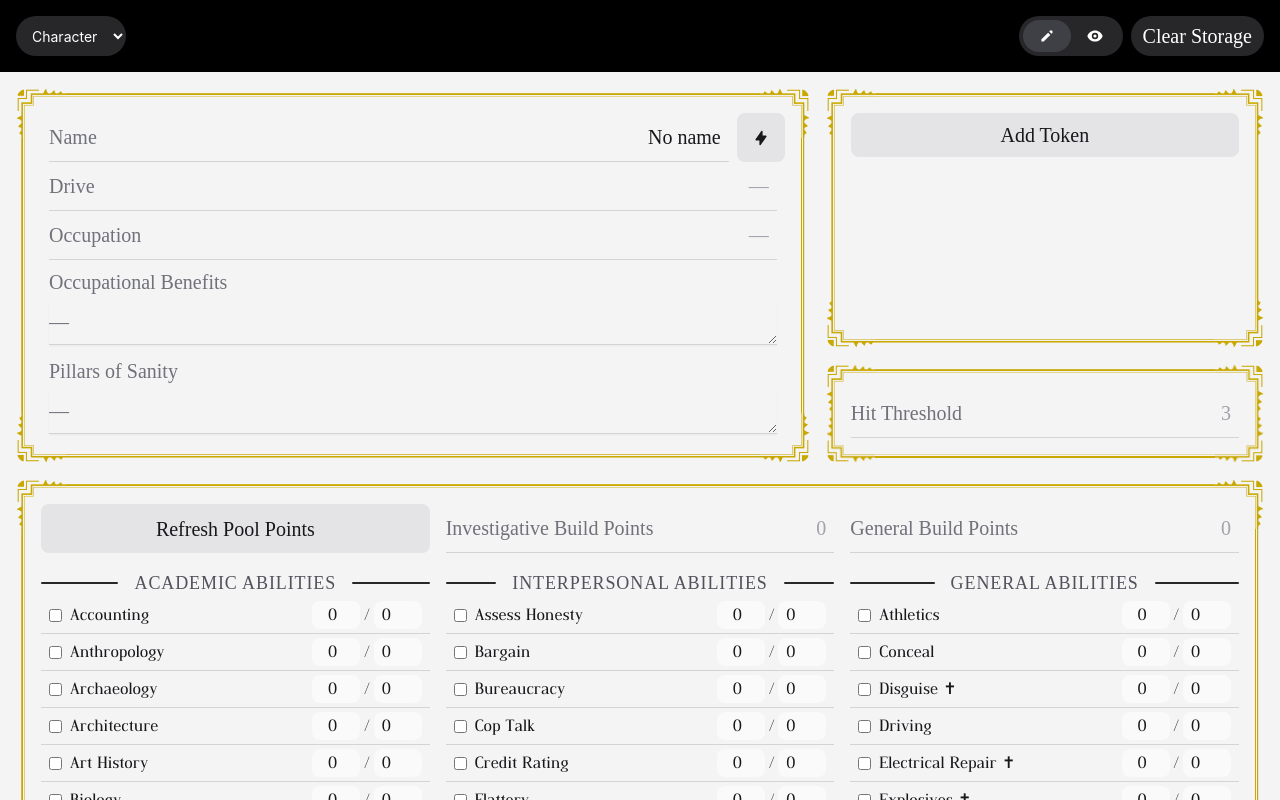
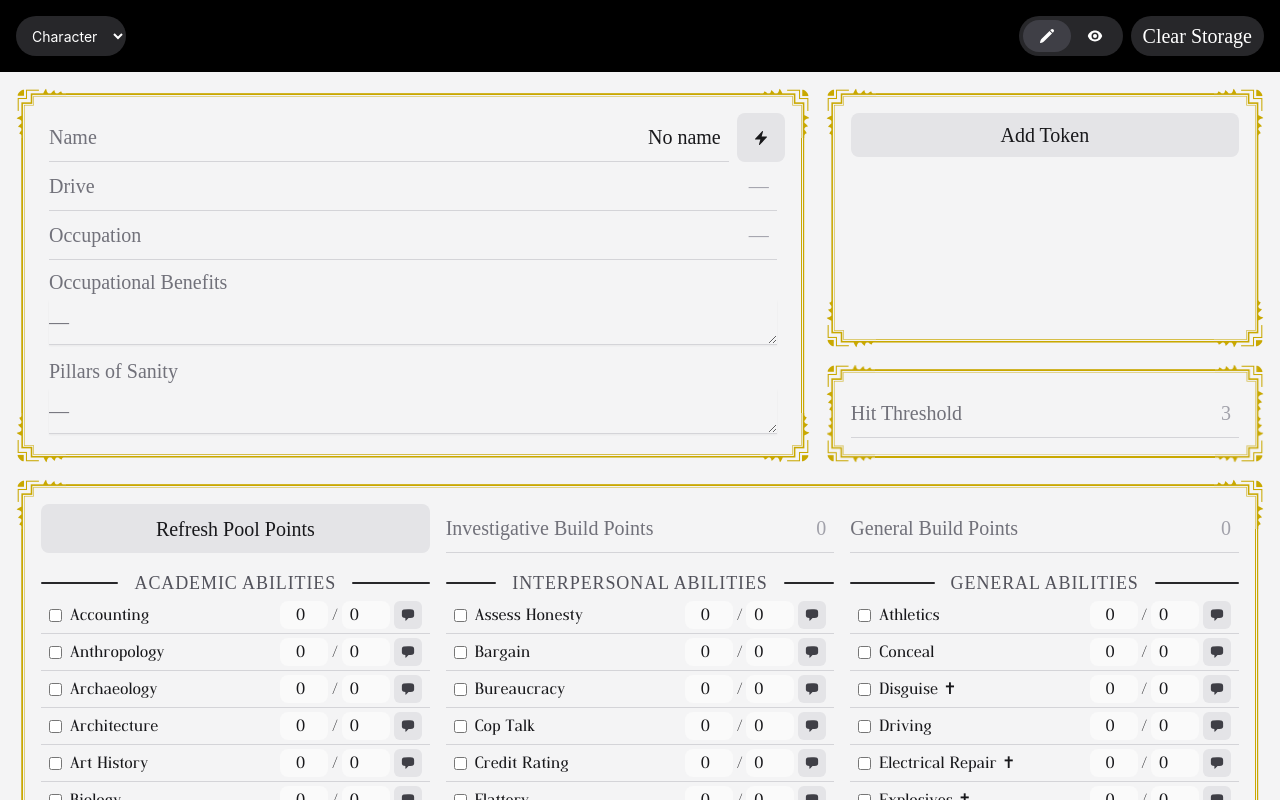
Before and after one commit to Heilemann/trail-of-cthulhu, a React (Create React App) app: page / in a window 1280 px wide. Shown: the top 800 px of the page. Built offline with nearby package versions, Linux system fonts and the light colour scheme; a web font is replaced by a local one.

Commit message:
Updating

```diff
--- a/package.json
+++ b/package.json
@@ -3,7 +3,7 @@
 	"version": "0.1.0",
 	"private": true,
 	"dependencies": {
-		"@heroicons/react": "^1.0.6",
+		"@heroicons/react": "^2.0.13",
 		"@radix-ui/react-popover": "1.0.2",
 		"@testing-library/jest-dom": "^5.16.4",
 		"@testing-library/react": "^13.3.0",
--- a/src/components/DevToolbar.tsx
+++ b/src/components/DevToolbar.tsx
@@ -1,4 +1,4 @@
-import { EyeIcon, PencilIcon } from '@heroicons/react/solid'
+import { EyeIcon, PencilIcon } from '@heroicons/react/24/solid'
 import { useContext, useEffect, useState } from 'react'
 import { useForm, useWatch } from 'react-hook-form'
 import { TAccess, TState } from '../interfaces'
--- a/src/components/DragAndDrop.tsx
+++ b/src/components/DragAndDrop.tsx
@@ -54,14 +54,17 @@ export default function DragAndDrop(props: IDragAndDropProps) {
 
 			switch (message) {
 				case 'onDragEnter':
+					console.log('drag enter')
 					handleDragEnterFromParent(e)
 					break
 
 				case 'onDragOver':
+					console.log('drag over')
 					handleDragOverFromParent(e)
 					break
 
 				case 'onDrop':
+					console.log('drop')
 					handleDropFromParent(e)
 					break
 			}
@@ -95,7 +98,7 @@ export default function DragAndDrop(props: IDragAndDropProps) {
 	useEffect(handleInitialLoad, [postMessageListener])
 
 	return (
-		<div className='min-h-full h-full' onDrop={handleDrop}>
+		<div className='h-full min-h-full' onDrop={handleDrop}>
 			{children}
 		</div>
 	)
--- a/src/components/SkillPopover.tsx
+++ b/src/components/SkillPopover.tsx
@@ -24,7 +24,7 @@ export function SkillPopover({
 						<Popover.Close className='PopoverClose' aria-label='Close'>
 							X
 						</Popover.Close>
-						<Popover.Arrow className='dark:fill-white' />
+						<Popover.Arrow className='fill-white dark:fill-white' />
 					</Popover.Content>
 				</Popover.Portal>
 			</Popover.Root>
--- a/src/components/character/BasicInfo.tsx
+++ b/src/components/character/BasicInfo.tsx
@@ -1,4 +1,4 @@
-import { LightningBoltIcon } from '@heroicons/react/solid'
+import { BoltIcon } from '@heroicons/react/24/solid'
 import { useContext } from 'react'
 import { useFormContext, useWatch } from 'react-hook-form'
 import { twMerge } from 'tailwind-merge'
@@ -49,7 +49,7 @@ export default function BasicInfo(props: IBasicInfoProps) {
 								})
 							}
 						>
-							<LightningBoltIcon className='h-4 w-4' aria-hidden='true' />
+							<BoltIcon className='h-4 w-4' aria-hidden='true' />
 						</Button>
 					)}
 				</div>
--- a/src/components/character/Skill.tsx
+++ b/src/components/character/Skill.tsx
@@ -2,11 +2,11 @@ import { useContext } from 'react'
 import { useFormContext, useWatch } from 'react-hook-form'
 import { twMerge } from 'tailwind-merge'
 import Input from '../Input'
-import { SkillPopover } from '../SkillPopover'
 import { borderStyle } from '../borderStyle'
 import context from '../context'
 import OccupationalAbility from './OccupationalAbility'
 import SkillSpecialities from './SkillSpecialities'
+import SkillSpendButton from './SkillSpendButton'
 
 export interface ISkillProps {
 	name: string
@@ -40,9 +40,7 @@ export default function Skill({
 	const ratingArray = Array(rating || 0).fill(0) || []
 
 	return (
-		<SkillPopover
-			name={name}
-			category={category}
+		<div
 			className={twMerge(
 				'py-1 px-2 text-base',
 				borderStyle,
@@ -52,13 +50,7 @@ export default function Skill({
 				fontFamily: 'DustismoRoman',
 			}}
 		>
-			<div>
-				<div
-					// onClick={() => {
-					// 	editMode === 'view' && handleSpend()
-					// }}
-					className={'flex dark:text-gray-300'}
-				>
+			<div className={'flex dark:text-gray-300'}>
 				<OccupationalAbility name={name} category={category} />
 				<span className='flex-1 self-center'>{name}</span>
 				<Input
@@ -93,6 +85,7 @@ export default function Skill({
 					})}
 				/>
 				{editMode === 'view' && <div>{rating}</div>}
+				<SkillSpendButton name={name} category={category} />
 			</div>
 
 			{note}
@@ -102,6 +95,5 @@ export default function Skill({
 					<SkillSpecialities name={name} category={category} index={index} />
 				))}
 		</div>
-		</SkillPopover>
 	)
 }
--- a/src/components/character/SkillPopoverContents.tsx
+++ b/src/components/character/SkillPopoverContents.tsx
@@ -52,23 +52,31 @@ export default function SkillPopoverContents({ name, category }: Props) {
 	}
 
 	return (
-		<div className='rounded-lg bg-white p-2'>
+		<div
+			className='rounded-lg bg-white p-1 shadow-lg'
+			style={{
+				fontFamily: 'DustismoRoman',
+			}}
+		>
 			{/* two buttons, one that spends one point and one that spends two */}
-			<div className='flex justify-between'>
+			<div className='mb-1 text-center text-sm font-bold'>
+				{name} ({category})
+			</div>
+			<div className='flex justify-between space-x-1'>
 				<button
-					className='rounded-l bg-gray-200 py-2 px-4 font-bold text-gray-800 hover:bg-gray-300'
+					className='rounded-md bg-gray-100 py-2 px-4 text-sm text-gray-800 hover:bg-gray-300'
 					onClick={() => handleSpend(1)}
 				>
 					Spend 1
 				</button>
 				<button
-					className='rounded-r bg-gray-200 py-2 px-4 font-bold text-gray-800 hover:bg-gray-300'
+					className='rounded-md bg-gray-100 py-2 px-4 text-sm text-gray-800 hover:bg-gray-300'
 					onClick={() => handleSpend(2)}
 				>
 					Spend 2
 				</button>
 				<button
-					className='rounded-r bg-gray-200 py-2 px-4 font-bold text-gray-800 hover:bg-gray-300'
+					className='rounded-md bg-gray-100 py-2 px-4 text-sm text-gray-800 hover:bg-gray-300'
 					onClick={handleRefresh}
 				>
 					Refresh
--- /dev/null
+++ b/src/components/character/SkillSpendButton.tsx
@@ -0,0 +1,20 @@
+import { ChatBubbleLeftIcon } from '@heroicons/react/24/solid'
+import { SkillPopover } from '../SkillPopover'
+
+type Props = {
+	name: string
+	category: 'investigative' | 'general'
+}
+
+export default function SkillSpendButton({ name, category }: Props) {
+	return (
+		<SkillPopover name={name} category={category}>
+			<div className='ml-1 flex aspect-square h-7 justify-center rounded-md bg-gray-200 text-gray-700'>
+				<ChatBubbleLeftIcon
+					className='h-3.5 w-3.5 self-center'
+					aria-hidden='true'
+				/>
+			</div>
+		</SkillPopover>
+	)
+}
--- a/src/components/character/WeaponRow.tsx
+++ b/src/components/character/WeaponRow.tsx
@@ -1,4 +1,4 @@
-import { InformationCircleIcon, XIcon } from '@heroicons/react/solid'
+import { InformationCircleIcon, XMarkIcon } from '@heroicons/react/24/solid'
 import { useContext } from 'react'
 import { UseFieldArrayRemove, useFormContext, useWatch } from 'react-hook-form'
 import { twMerge } from 'tailwind-merge'
@@ -127,7 +127,7 @@ export default function WeaponRow(props: IWeaponRowProps) {
 
 			<td className='w-4'>
 				<Button onClick={() => handleRemove(index)} className='self-end p-1.5'>
-					<XIcon className='h-4 w-4' />
+					<XMarkIcon className='h-4 w-4' />
 				</Button>
 			</td>
 		</tr>
--- a/src/components/character/Weapons.tsx
+++ b/src/components/character/Weapons.tsx
@@ -1,4 +1,4 @@
-import { PlusIcon } from '@heroicons/react/solid'
+import { PlusIcon } from '@heroicons/react/24/solid'
 import { DragEvent, useContext } from 'react'
 import { FieldValues, useFieldArray, useFormContext } from 'react-hook-form'
 import { twMerge } from 'tailwind-merge'
```
Also changed, not shown: 13 other files (tests, documents, lock files or other folders). Lines whose indentation alone changed are shown as unchanged.
